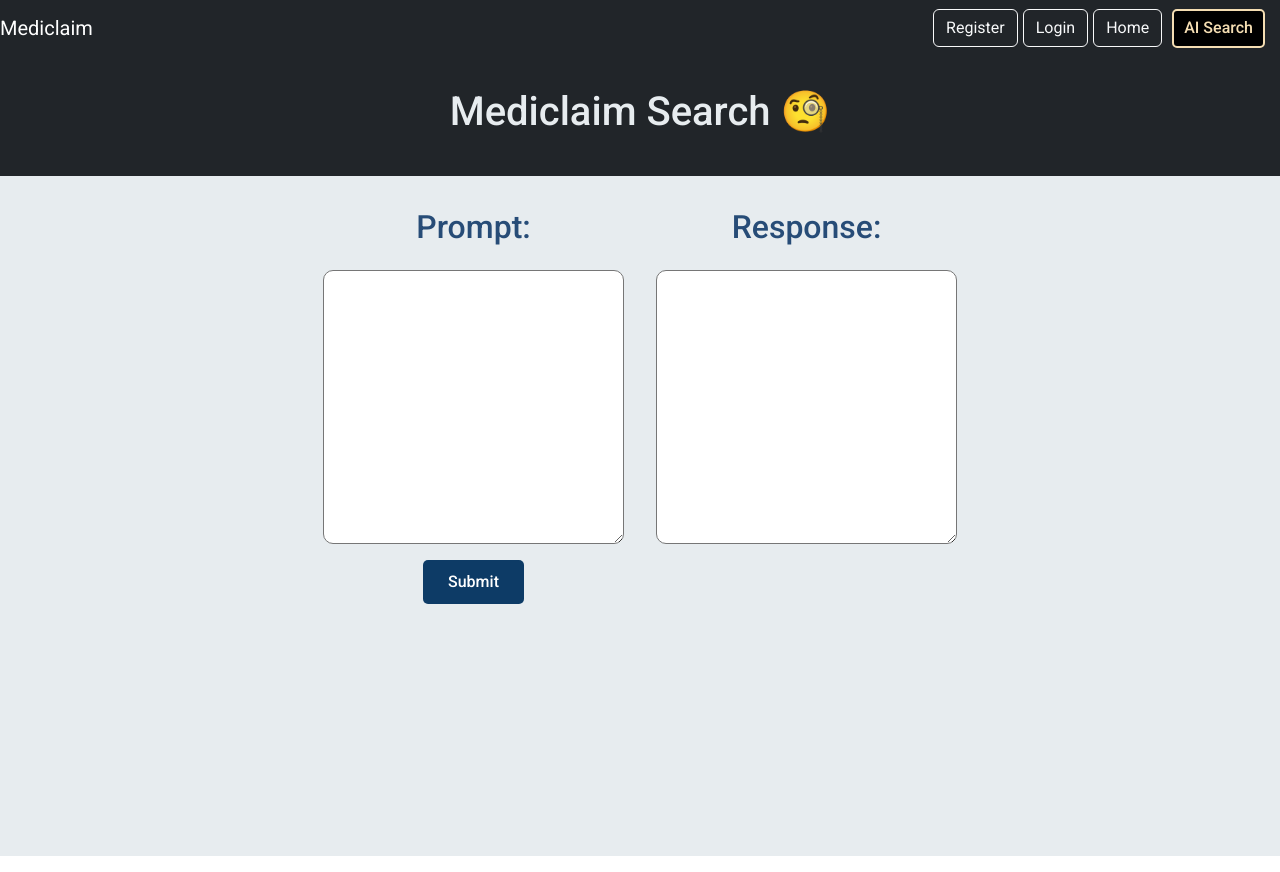
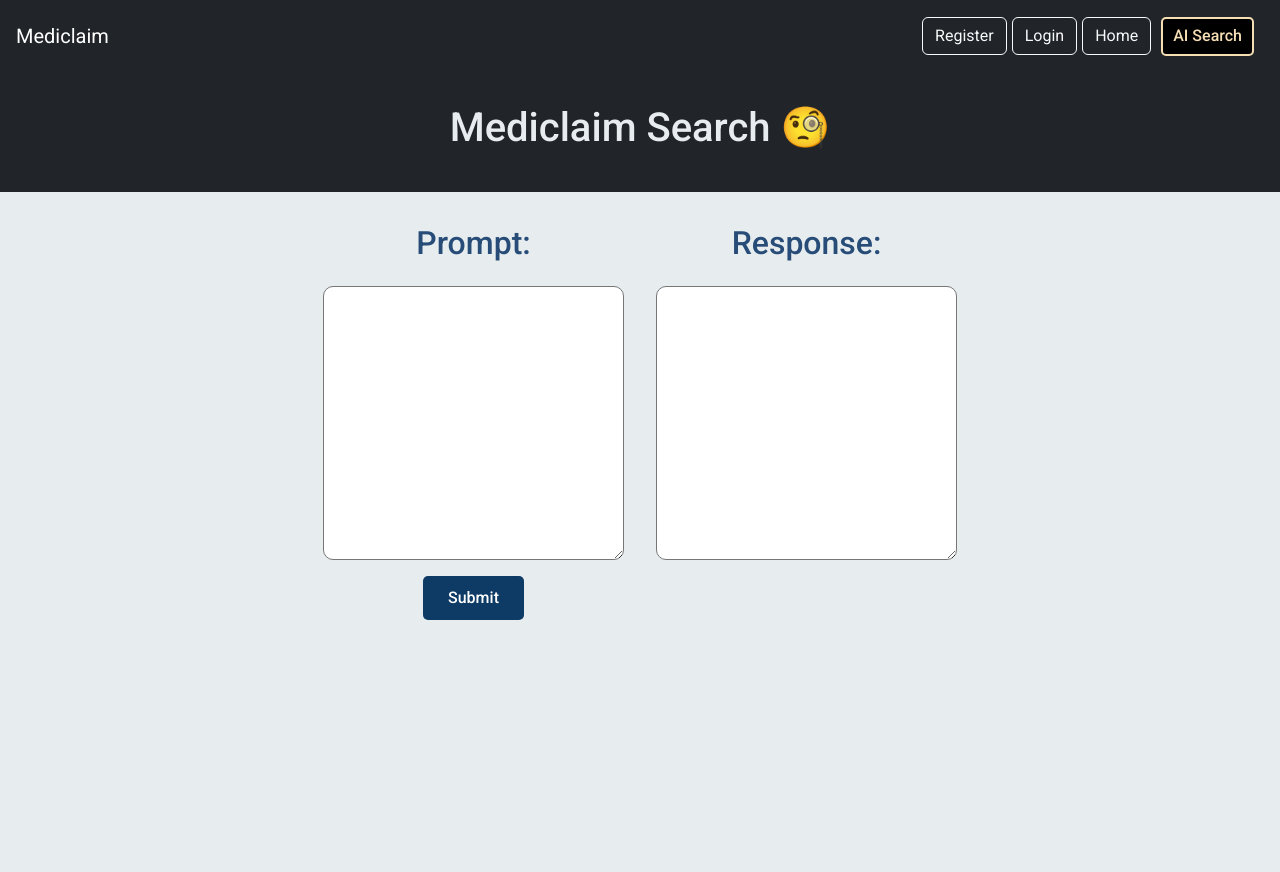
Before and after one commit to Surya-B-2243/Mediclaim, a React (Vite) app in the folder client/: page /Prompt in a window 1280 px wide. Built offline with nearby package versions, Linux system fonts and the light colour scheme.

Commit message:
made the navbar even from both sides

```diff
--- a/client/src/topbar.jsx
+++ b/client/src/topbar.jsx
@@ -1,16 +1,46 @@
-import { Navbar, Nav, Button } from 'react-bootstrap';
-import { Link } from 'react-router-dom';
-import '../public/topbar.css'
+import { Navbar, Nav, Button } from "react-bootstrap";
+import { Link } from "react-router-dom";
+import "../public/topbar.css";
 
 const AppNavbar = () => {
   return (
-    <Navbar bg="dark" variant="dark">
-      <Navbar.Brand className='nav-brand mr-auto ml-2'>Mediclaim</Navbar.Brand>
-      <Nav className="ml-auto mr-5 justify-content-end" style={{marginLeft:'auto',marginRight:'5px'}}>
-      <Link className='mr-2'to = "/register"><Button variant="outline-light" className="mr-2" style={{marginLeft:'5px'}}>Register</Button></Link>
-      <Link to = "/login"><Button variant="outline-light" className="mr-2" style={{marginLeft:'5px'}}>Login</Button></Link>
-      <Link to = "/"><Button variant="outline-light" style={{marginLeft:'5px'}}>Home</Button></Link>
-      <Link to = "/Prompt"><button className='search'>AI Search</button></Link>
+    <Navbar
+      bg="dark"
+      variant="dark"
+      style={{
+        display: "flex",
+        justifyContent: "space-between",
+        padding: "1rem",
+      }}
+    >
+      <Navbar.Brand className="nav-brand">Mediclaim</Navbar.Brand>
+      <Nav>
+        <Link className="mr-2" to="/register">
+          <Button
+            variant="outline-light"
+            className="mr-2"
+            style={{ marginLeft: "5px" }}
+          >
+            Register
+          </Button>
+        </Link>
+        <Link to="/login">
+          <Button
+            variant="outline-light"
+            className="mr-2"
+            style={{ marginLeft: "5px" }}
+          >
+            Login
+          </Button>
+        </Link>
+        <Link to="/">
+          <Button variant="outline-light" style={{ marginLeft: "5px" }}>
+            Home
+          </Button>
+        </Link>
+        <Link to="/Prompt">
+          <button className="search">AI Search</button>
+        </Link>
       </Nav>
     </Navbar>
   );
```
